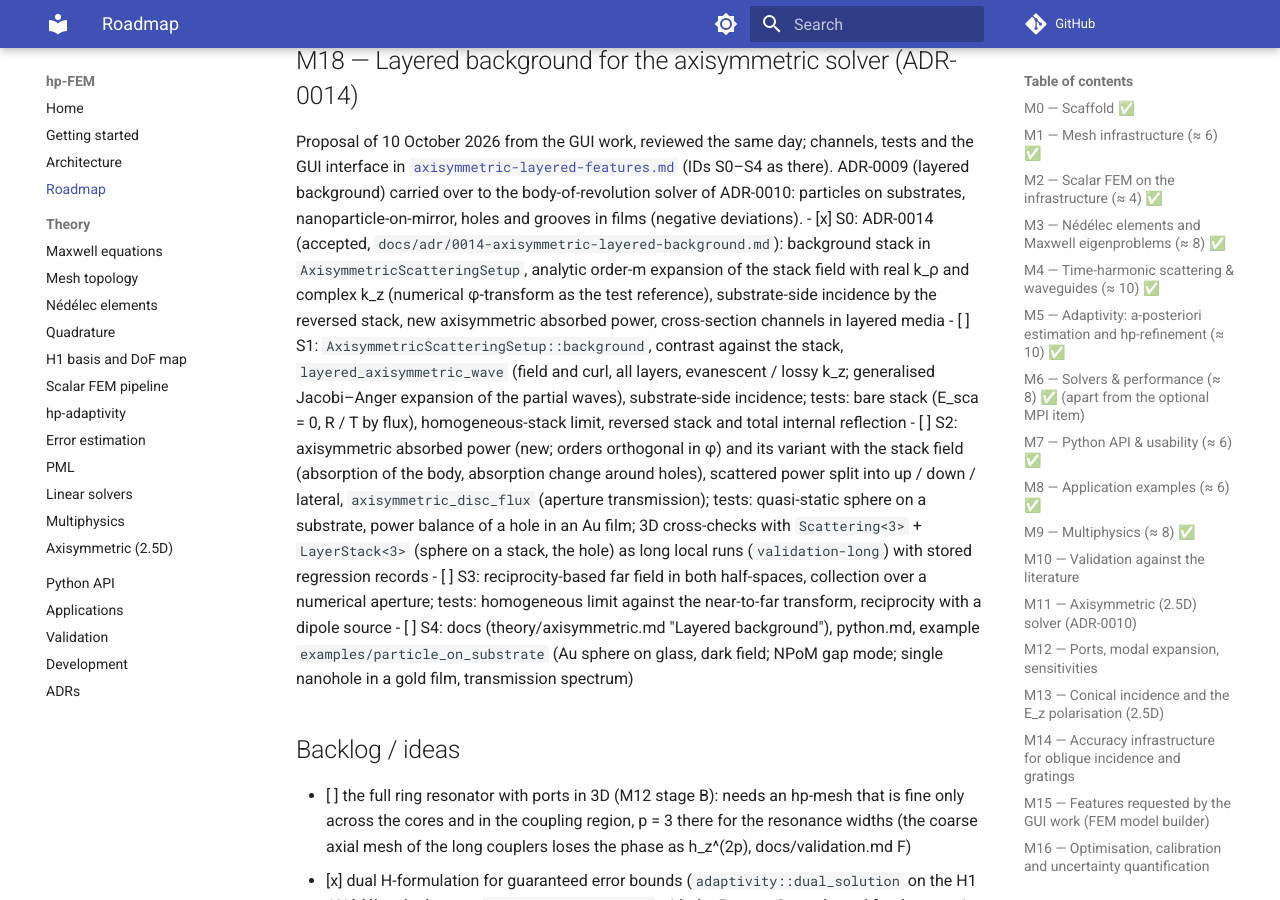
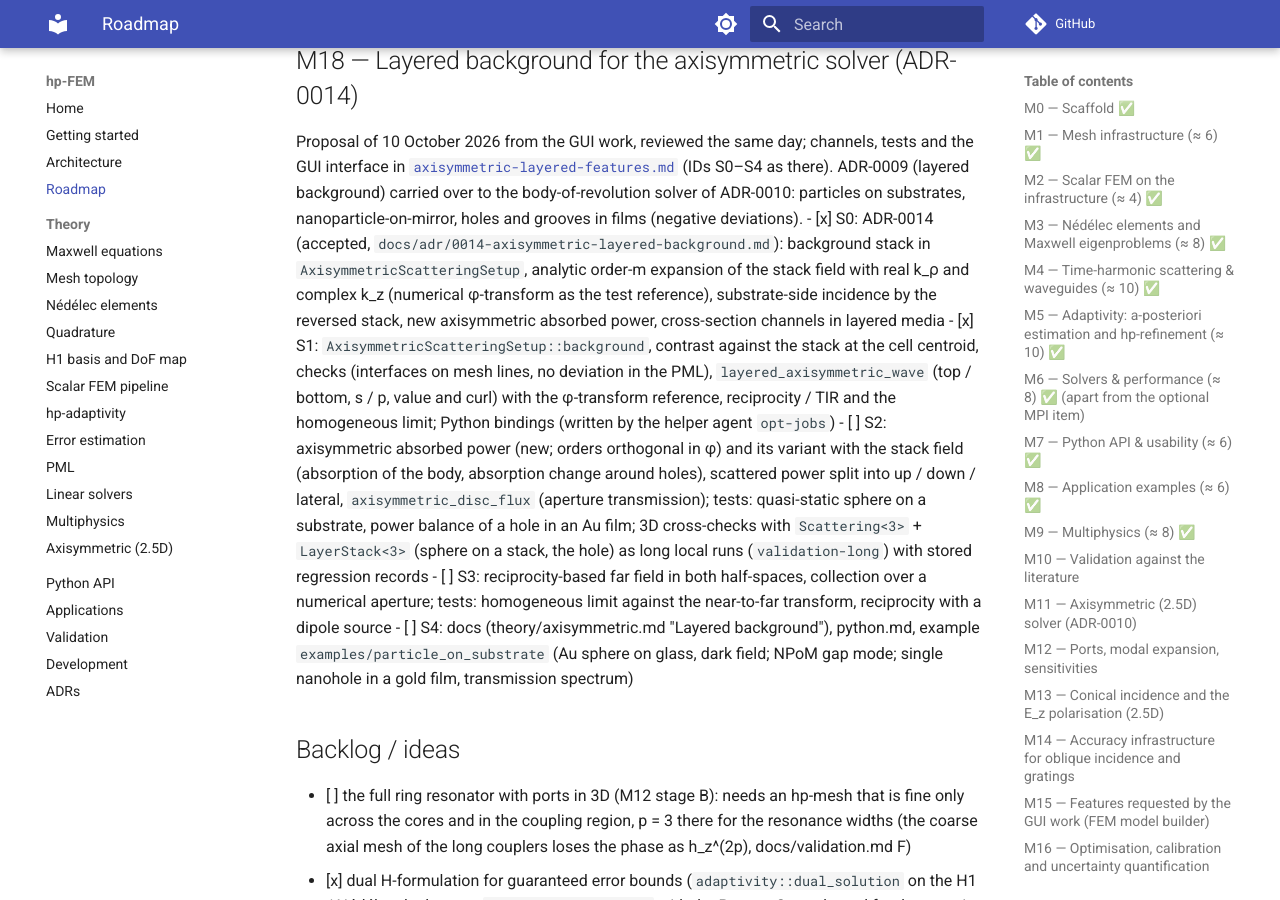
Before and after one commit to PhotonPower/hp-FEM, an MkDocs documentation site: the page built from docs/roadmap.md, in a window 1280 px wide and 900 px high, scrolled down 12519 px. Built offline with MkDocs 1.6.1 and Material for MkDocs 9.7.7, drawn with Linux system fonts in a browser that asks for light colours; comment, search, counter and statistics services are not loaded.

Commit message:
docs: M18 S1 changelog, roadmap tick and p-polarisation reference in ADR-0014
Co-Authored-By: Claude Opus 5.5 <noreply@anthropic.com>

```diff
--- a/docs/roadmap.md
+++ b/docs/roadmap.md
@@ -474,10 +474,10 @@ particles on substrates, nanoparticle-on-mirror, holes and grooves in films (neg
   stack in `AxisymmetricScatteringSetup`, analytic order-m expansion of the stack field with real
   k_ρ and complex k_z (numerical φ-transform as the test reference), substrate-side incidence by
   the reversed stack, new axisymmetric absorbed power, cross-section channels in layered media
-- [ ] S1: `AxisymmetricScatteringSetup::background`, contrast against the stack,
-  `layered_axisymmetric_wave` (field and curl, all layers, evanescent / lossy k_z; generalised
-  Jacobi–Anger expansion of the partial waves), substrate-side incidence; tests: bare stack
-  (E_sca = 0, R / T by flux), homogeneous-stack limit, reversed stack and total internal reflection
+- [x] S1: `AxisymmetricScatteringSetup::background`, contrast against the stack at the cell
+  centroid, checks (interfaces on mesh lines, no deviation in the PML), `layered_axisymmetric_wave`
+  (top / bottom, s / p, value and curl) with the φ-transform reference, reciprocity / TIR and the
+  homogeneous limit; Python bindings (written by the helper agent `opt-jobs`)
 - [ ] S2: axisymmetric absorbed power (new; orders orthogonal in φ) and its variant with the
   stack field (absorption of the body, absorption change around holes), scattered power split into
   up / down / lateral, `axisymmetric_disc_flux` (aperture transmission); tests: quasi-static sphere
```
Also changed, not shown: CHANGELOG.md (+7 -0 lines), docs/adr/0014-axisymmetric-layered-background.md (+6 -0 lines).
